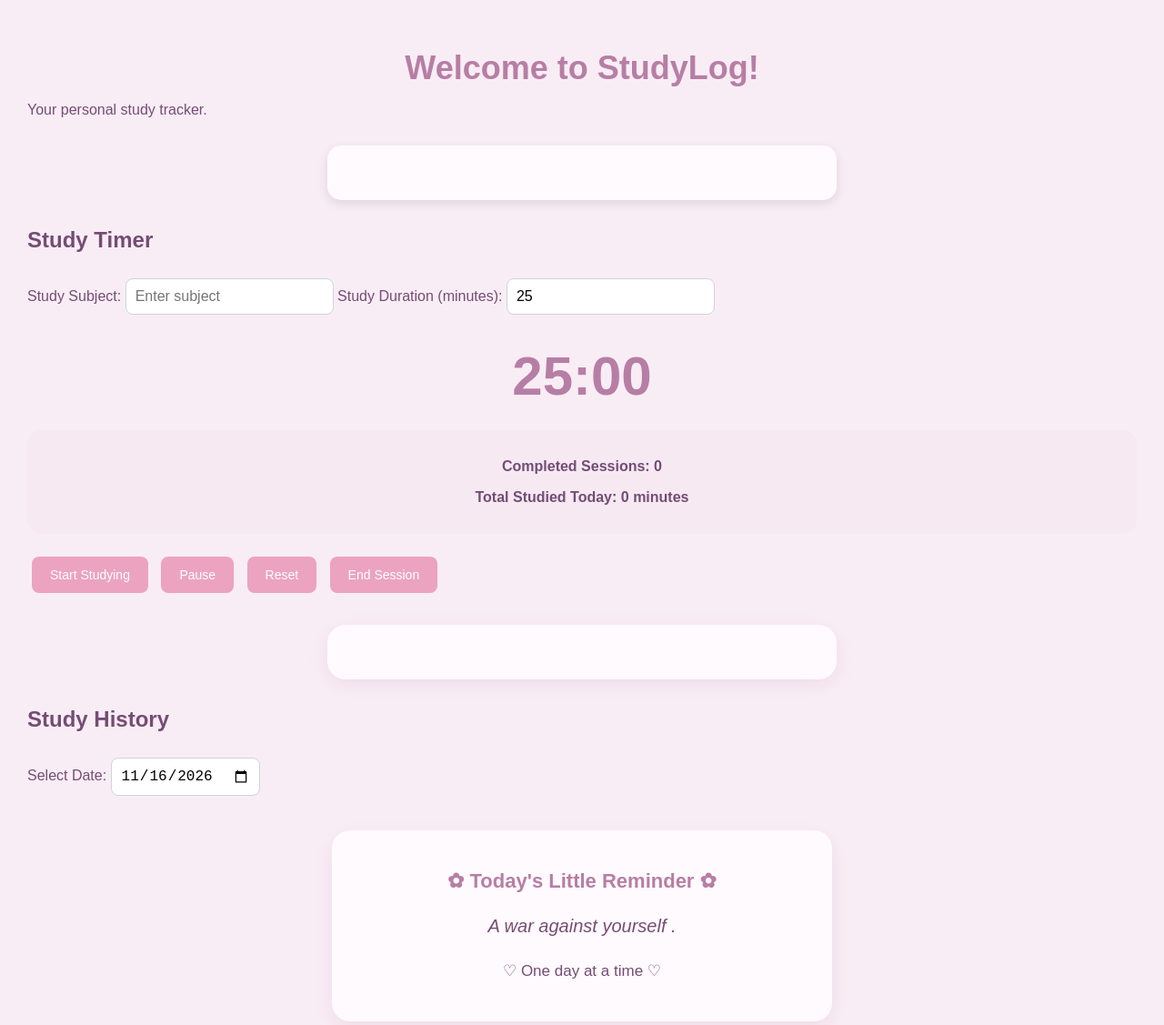
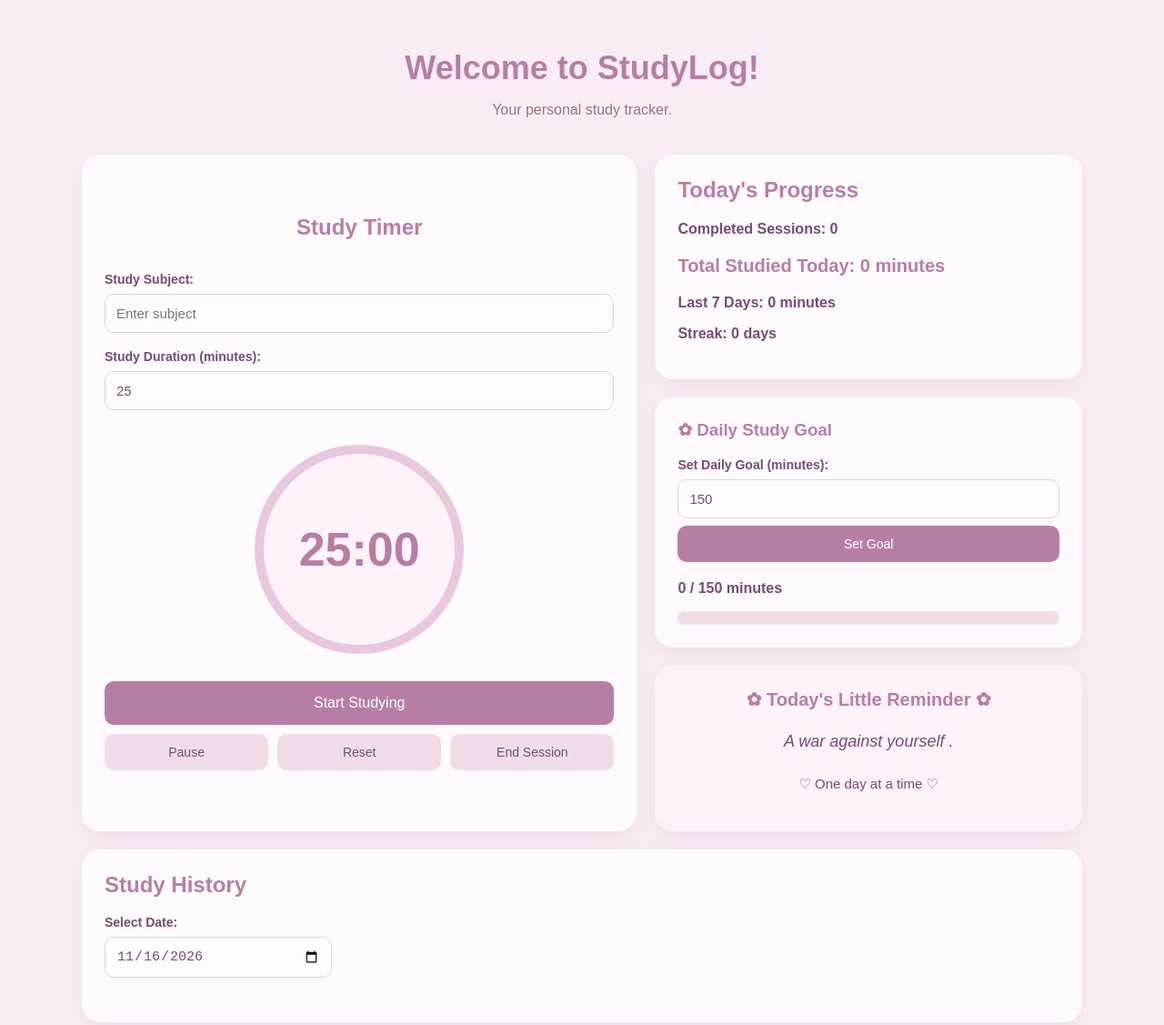
Before and after one commit to pujarai7000/StudyLog, a plain HTML site: page index.html in a window 1280 px wide. Shown: the whole page at 91% size. Drawn offline with Linux system fonts and the light colour scheme.

Commit message:
Added study streak

```diff
--- a/index.html
+++ b/index.html
@@ -1,15 +1,25 @@
+
 <!DOCTYPE html>
 <html lang="en">
 <head>
     <meta charset="UTF-8">
+    <meta name="viewport" content="width=device-width, initial-scale=1.0">
     <title>StudyLog</title>
     <link rel="stylesheet" href="style.css">
 </head>
 
 <body>
+
+    <!-- Header -->
+    <header class="header">
         <h1>Welcome to StudyLog!</h1>
         <p>Your personal study tracker.</p>
-    <div class="timer-card"></div>
+    </header>
+
+    <div class="dashboard">
+
+        <!-- Study Timer -->
+        <div class="timer-card">
             <h2>Study Timer</h2>
 
             <label for="subjectInput">Study Subject:</label>
@@ -17,21 +27,54 @@
 
             <label for="durationInput">Study Duration (minutes):</label>
             <input type="number" id="durationInput" value="25" min="1">
+
+            <div class="timer-circle">
                 <p id="timerDisplay">25:00</p>
+            </div>
 
-    <div class="progress-card">
-    <p id="sessionCount">Completed Sessions: 0</p>
-    <p id="totalStudyTime">Total Studied Time: 0 minutes</p>
-
-    </div>
+            <div class="timer-buttons">
                 <button id="startBtn">Start Studying</button>
                 <button id="pauseBtn">Pause</button>
                 <button id="resetBtn">Reset</button>
                 <button id="endBtn">End Session</button>
             </div>
+        </div>
 
-   <div class="history-card"></div>
+        <!-- Study Progress -->
+        <div class="progress-card">
+            <h2>Today's Progress</h2>
+            <p id="sessionCount">Completed Sessions: 0</p>
+            <p id="totalStudyTime">Total Studied Time: 0 minutes</p>
+            <p id="weeklyTotal">Last 7 Days: 0 minutes</p>
+            <p id="streakDisplay">Streak: 0 days</p>
 
+
+        </div>
+
+        <!-- Daily Study Goal -->
+        <div class="goal-card">
+            <h3>✿ Daily Study Goal</h3>
+
+            <label for="dailyGoalInput">Set Daily Goal (minutes):</label>
+            <input type="number" id="dailyGoalInput" value="150" min="1">
+            <button id="saveGoalBtn">Set Goal</button>
+
+            <p id="goalProgress">0 / 150 minutes</p>
+
+            <div class="progress-bar">
+                <div id="progressFill"></div>
+            </div>
+        </div>
+
+        <!-- Daily Quote -->
+        <div class="daily-quote-card">
+            <h2>✿ Today's Little Reminder ✿</h2>
+            <p id="dailyQuote"></p>
+            <p>♡ One day at a time ♡</p>
+        </div>
+
+        <!-- Study History -->
+        <div class="history-card">
             <h2>Study History</h2>
 
             <label for="historyDate">Select Date:</label>
@@ -40,17 +83,9 @@
             <ul id="historyList"></ul>
         </div>
 
-
-
-<div class="daily-quote-card">
-    <h2>✿ Today's Little Reminder ✿</h2>
-    <p id="dailyQuote"></p>
-    <p>♡ One day at a time ♡</p>
     </div>
 
+    <script src="script.js"></script>
 
-
-
-    <script src="script.js"></script>
 </body>
 </html>
--- a/script.js
+++ b/script.js
@@ -13,6 +13,10 @@ let historyList = document.getElementById("historyList");
 let sessionCount = document.getElementById("sessionCount");
 let historyDate = document.getElementById("historyDate");
 let totalStudyTime = document.getElementById("totalStudyTime");
+let weeklyTotal = document.getElementById("weeklyTotal");
+let streakDisplay = document.getElementById("streakDisplay");
+
+
 console.log(startButton);
 
 // Timer variables
@@ -30,30 +34,52 @@ let dateKey = today.getFullYear() + "-" +
 // Set date picker to today
 historyDate.value = dateKey;
 
-// Load completed sessions for today
-let storageKey = "sessions-" + dateKey;
-let completedSessions = Number(localStorage.getItem(storageKey)) || 0;
-
-sessionCount.textContent = "Completed Sessions: " + completedSessions;
-
 // Load saved study history
 let studyHistory = JSON.parse(localStorage.getItem("studyHistory")) || [];
 
 
+
+
 function calculateTotalStudyTime() {
     let totalMinutes = 0;
+    let completedCount = 0;
 
     studyHistory.forEach(function(session) {
         if (session.date === dateKey) {
             totalMinutes += session.duration;
+
+            // Only sessions without the "Partial" status count as completed
+            if (session.status !== "Partial") {
+                completedCount++;
+            }
         }
     });
 
+    sessionCount.textContent = "Completed Sessions: " + completedCount;
+
     totalStudyTime.textContent =
         "Total Studied Today: " + Number(totalMinutes.toFixed(2)) + " minutes";
+
+    // Daily Study Goal
+
+    const dailyGoal = Number(localStorage.getItem("dailyGoal")) || 150;
+
+    const goalProgress = document.getElementById("goalProgress");
+    const progressFill = document.getElementById("progressFill");
+
+    const progressPercentage = Math.min(
+        (totalMinutes / dailyGoal) * 100,
+        100
+    );
+
+    goalProgress.textContent =
+        Number(totalMinutes.toFixed(2)) + " / " + dailyGoal + " minutes";
+
+    progressFill.style.width = progressPercentage + "%";
 }
 
 calculateTotalStudyTime();
+
 
 
 // Display one study session
@@ -78,8 +104,91 @@ function showHistoryByDate(selectedDate) {
     });
 }
 
+// Save a partial study session (used by Reset and End)
+function savePartialSession(studiedSeconds) {
+    let partialSession = {
+        subject: subjectInput.value,
+        duration: Number((studiedSeconds / 60).toFixed(2)),
+        date: dateKey,
+        status: "Partial"
+    };
+
+    console.log("Partial session saved:", partialSession);
+
+    studyHistory.push(partialSession);
+
+    localStorage.setItem(
+        "studyHistory",
+        JSON.stringify(studyHistory)
+    );
+
+    showHistoryByDate(historyDate.value);
+    calculateTotalStudyTime();
+    calculateWeeklyTotal();
+    calculateStreak();
+}
+
+// Add up the minutes of every saved session
+function calculateWeeklyTotal() {
+    let totalMinutes = 0;
+
+    let cutoff = new Date();
+    cutoff.setDate(cutoff.getDate() - 6);
+
+    // Write the cutoff as "YYYY-MM-DD" text, same format as session.date
+    let cutoffKey = cutoff.getFullYear() + "-" +
+        String(cutoff.getMonth() + 1).padStart(2, "0") + "-" +
+        String(cutoff.getDate()).padStart(2, "0");
+
+    console.log("Cutoff key:", cutoffKey);
+
+    studyHistory.forEach(function(session) {
+        // Count only sessions from the cutoff day up to today
+        if (session.date >= cutoffKey && session.date <= dateKey) {
+            totalMinutes += session.duration;
+        }
+    });
+
+    weeklyTotal.textContent =
+        "Last 7 Days: " + Number(totalMinutes.toFixed(2)) + " minutes";
+}
+
+calculateWeeklyTotal();
+
+// Collect the unique days you studied (step 1 of the streak)
+function calculateStreak() {
+    let days = new Set();
+
+    studyHistory.forEach(function(session) {
+        days.add(session.date);
+    });
+
+    let streak = 0;
+    let checkDate = new Date();
+
+    // Count backward from today while each day is a study day
+    while (true) {
+        let checkKey = checkDate.getFullYear() + "-" +
+            String(checkDate.getMonth() + 1).padStart(2, "0") + "-" +
+            String(checkDate.getDate()).padStart(2, "0");
+
+        if (!days.has(checkKey)) {
+            break;
+        }
+
+        streak++;
+        checkDate.setDate(checkDate.getDate() - 1);
+    }
+
+    streakDisplay.textContent = "Streak: " + streak + " days";
+}
+
+calculateStreak();
+
 // Display today's history when the page loads
 showHistoryByDate(historyDate.value);
+
+
 
 // Update history when the user selects another date
 historyDate.addEventListener("change", function() {
@@ -102,6 +211,11 @@ startButton.addEventListener("click", function() {
         alert("Please enter a study subject!");
         return;
     }
+    if (Number(durationInput.value) <= 0) {
+    alert("Please enter a valid study duration!");
+    return;
+    }
+
 
     if (secondsRemaining <= 0) {
         secondsRemaining = Number(durationInput.value) * 60;
@@ -126,14 +240,6 @@ startButton.addEventListener("click", function() {
             timer = null;
             sessionStarted = false;
 
-            completedSessions++;
-            localStorage.setItem(storageKey, completedSessions);
-
-            sessionCount.textContent =
-                "Completed Sessions: " + completedSessions;
-
-            console.log("Completed sessions:", completedSessions);
-
             let studySession = {
                 subject: subject,
                 duration: Number(durationInput.value),
@@ -156,6 +262,8 @@ startButton.addEventListener("click", function() {
             // Refresh only the selected date's history
             showHistoryByDate(historyDate.value);
             calculateTotalStudyTime();
+            calculateWeeklyTotal();
+            calculateStreak();
         }
 
     }, 1000);
@@ -179,26 +287,7 @@ resetButton.addEventListener("click", function() {
     sessionStarted = false;
 
     if (shouldSave) {
-        console.log("Partial study time:", studiedSeconds);
-
-        let partialSession = {
-            subject: subjectInput.value,
-            duration: Number((studiedSeconds / 60).toFixed(2)),
-            date: dateKey,
-            status: "Partial"
-        };
-
-        console.log("Partial session:", partialSession);
-
-        studyHistory.push(partialSession);
-
-        localStorage.setItem(
-            "studyHistory",
-            JSON.stringify(studyHistory)
-        );
-
-        showHistoryByDate(historyDate.value);
-        calculateTotalStudyTime();
+        savePartialSession(studiedSeconds);
     }
 
     secondsRemaining = Number(durationInput.value) * 60;
@@ -239,27 +328,7 @@ endButton.addEventListener("click", function() {
     console.log("Actual study time in seconds:", studiedSeconds);
 
     if (studiedSeconds > 0) {
-        console.log("Saving partial session...");
-
-        let partialSession = {
-            subject: subjectInput.value,
-            duration: Number((studiedSeconds / 60).toFixed(2)),
-            date: dateKey,
-            status: "Partial"
-        };
-
-        console.log("Ended session:", partialSession);
-
-        studyHistory.push(partialSession);
-
-        localStorage.setItem(
-            "studyHistory",
-            JSON.stringify(studyHistory)
-        );
-
-        // Refresh history for the selected date
-        showHistoryByDate(historyDate.value);
-        calculateTotalStudyTime();
+        savePartialSession(studiedSeconds);
     }
 
     secondsRemaining = 0;
@@ -298,3 +367,23 @@ const quoteIndex = dayNumber % quotes.length;
 
 dailyQuote.textContent = quotes[quoteIndex];
 console.log("Daily quote element:", dailyQuote);
+
+
+const dailyGoalInput = document.getElementById("dailyGoalInput");
+const saveGoalBtn = document.getElementById("saveGoalBtn");
+
+// Display the previously saved goal
+dailyGoalInput.value = localStorage.getItem("dailyGoal") || 150;
+
+saveGoalBtn.addEventListener("click", function() {
+    const newGoal = Number(dailyGoalInput.value);
+
+    if (newGoal <= 0 || !Number.isFinite(newGoal)) {
+        alert("Please enter a valid study goal.");
+        return;
+    }
+
+    localStorage.setItem("dailyGoal", newGoal);
+
+    calculateTotalStudyTime();
+});
--- a/style.css
+++ b/style.css
@@ -1,78 +1,257 @@
+
+
+/* General Settings */
+
+* {
+    box-sizing: border-box;
+}
 
 body {
-    background-color:#f9edf5;
+    background-color: #f9edf5;
     font-family: Arial, sans-serif;
     color: #754c75;
     margin: 0;
     padding: 30px;
 }
 
+/* Header */
+
+.header {
+    text-align: center;
+    margin-bottom: 40px;
+}
 
 h1 {
-    text-align: center;
-    color:#b77ea5;
+    color: #b77ea5;
     font-size: 36px;
     margin-bottom: 10px;
 }
 
+.header p {
+    color: #94758d;
+    font-size: 16px;
+}
+
+h2, h3 {
+    color: #b77ea5;
+    margin-top: 0;
+}
+
+/* Dashboard Layout */
+
+.dashboard {
+    display: grid;
+    grid-template-columns: 1.3fr 1fr;
+    grid-template-areas:
+        "timer progress"
+        "timer goal"
+        "timer quote"
+        "history history";
+
+    gap: 20px;
+    max-width: 1100px;
+    margin: 0 auto;
+}
+
+/* Common Card Styling */
+
+.timer-card,
+.progress-card,
+.goal-card,
+.daily-quote-card,
+.history-card {
+    background-color: #fffafd;
+    padding: 25px;
+    border-radius: 20px;
+    box-shadow: 0 6px 20px rgba(183, 126, 165, 0.15);
+    min-width: 0;
+}
+
+/* Study Timer */
 
 .timer-card {
-    background-color:  #fffafd;
-    padding: 30px;
-    border-radius: 15px;
-    max-width: 500px;
-    margin: 30px auto;
-    box-shadow: 0 4px 12px rgba(0, 0, 0, 0.1);
+    grid-area: timer;
+    display: flex;
+    flex-direction: column;
+    justify-content: center;
 }
 
+.timer-card h2 {
+    text-align: center;
+    margin-bottom: 25px;
+}
+
+/* Circular Timer */
+
+.timer-circle {
+    width: 230px;
+    height: 230px;
+    max-width: 100%;
+    border: 10px solid #e8c8df;
+    border-radius: 50%;
+    background-color: #fcf2f8;
+
+    display: flex;
+    justify-content: center;
+    align-items: center;
+
+    margin: 30px auto;
+}
 
 #timerDisplay {
-    font-size: 60px;
+    font-size: 52px;
     font-weight: bold;
-    text-align: center;
     color: #b77ea5;
-    margin: 25px 0;
+    margin: 0;
 }
 
+/* Input Fields */
+
+label {
+    font-size: 14px;
+    font-weight: 600;
+    display: block;
+    margin-top: 10px;
+}
+
+input {
+    width: 100%;
+    padding: 12px;
+    border: 1px solid #e4cddd;
+    border-radius: 10px;
+    background-color: #fffcfe;
+    color: #754c75;
+    font-size: 15px;
+    margin: 8px 0;
+}
+
+input:focus {
+    outline: 2px solid #d9aeca;
+    border-color: #b77ea5;
+}
+
+/* Buttons */
 
 button {
-    background-color: #eba3c0;
+    background-color: #b77ea5;
     color: white;
     border: none;
     padding: 12px 20px;
-    border-radius: 8px;
+    border-radius: 10px;
     font-size: 14px;
     cursor: pointer;
-    margin: 5px;
+    transition: background-color 0.2s ease;
 }
 
-input {
-    padding: 10px;
-    border: 1px solid #cbd5e1;
-    border-radius: 8px;
-    font-size: 16px;
-    margin: 8px 0;
-    box-sizing: border-box;
+button:hover {
+    background-color: #965d86;
 }
 
-
-
-button:hover {
-    background-color:#965d86;
+.timer-buttons {
+    display: grid;
+    grid-template-columns: repeat(3, 1fr);
+    gap: 10px;
 }
 
+#startBtn {
+    grid-column: 1 / -1;
+    padding: 15px;
+    font-size: 16px;
+}
 
+#pauseBtn,
+#resetBtn,
+#endBtn {
+    background-color: #f0dce9;
+    color: #754c75;
+}
 
+#pauseBtn:hover,
+#resetBtn:hover,
+#endBtn:hover {
+    background-color: #e5c5da;
+}
+
+/* Today's Progress */
+
+.progress-card {
+    grid-area: progress;
+}
+
+.progress-card p {
+    font-size: 16px;
+    font-weight: 600;
+}
+
+#totalStudyTime {
+    color: #b77ea5;
+    font-size: 20px;
+}
+
+/* Daily Study Goal */
+
+.goal-card {
+    grid-area: goal;
+}
+
+#saveGoalBtn {
+    width: 100%;
+}
+
+#goalProgress {
+    font-size: 16px;
+    font-weight: bold;
+    margin-top: 20px;
+}
+
+.progress-bar {
+    background-color: #f2dce9;
+    height: 15px;
+    border-radius: 20px;
+    overflow: hidden;
+    margin-top: 15px;
+}
+
+#progressFill {
+    background-color: #b77ea5;
+    width: 0%;
+    height: 100%;
+    border-radius: 20px;
+    transition: width 0.5s ease;
+}
+
+/* Daily Motivational Quote */
+
+.daily-quote-card {
+    grid-area: quote;
+    text-align: center;
+    background-color: #fcf2f8;
+}
+
+.daily-quote-card h2 {
+    font-size: 20px;
+}
+
+.daily-quote-card p {
+    font-size: 15px;
+    line-height: 1.6;
+}
+
+#dailyQuote {
+    font-style: italic;
+    font-size: 18px;
+    margin: 20px 0;
+}
+
+/* Study History */
 
 .history-card {
-    background-color: #fffafd;
-    padding: 30px;
-    border-radius: 20px;
-    max-width: 500px;
-    margin: 30px auto;
-    box-shadow: 0 6px 20px rgba(183, 126, 165, 0.15);
+    grid-area: history;
 }
 
+#historyDate {
+    max-width: 250px;
+}
 
 #historyList {
     list-style: none;
@@ -86,22 +265,6 @@ button:hover {
     border-radius: 12px;
     color: #754c75;
 }
-
-
-.progress-card {
-    background-color: #f6e9f2;
-    padding: 15px 20px;
-    border-radius: 15px;
-    margin: 20px 0;
-    text-align: center;
-}
-
-.progress-card p {
-    color: #754c75;
-    font-size: 16px;
-    font-weight: 600;
-}
-
 
 /* Motivational Quote Popup */
 
@@ -118,31 +281,35 @@ button:hover {
     z-index: 1000;
 }
 
+/* Responsive Design */
 
+@media (max-width: 768px) {
 
-.daily-quote-card {
-    background-color: #fffafd;
-    padding: 25px;
-    border-radius: 20px;
-    max-width: 500px;
-    margin: 30px auto;
-    text-align: center;
-    box-shadow: 0 6px 20px rgba(183, 126, 165, 0.15);
+    body {
+        padding: 15px;
     }
 
-.daily-quote-card h2 {
-    color: #b77ea5;
-    font-size: 22px;
+    .dashboard {
+        grid-template-columns: 1fr;
+
+        grid-template-areas:
+            "timer"
+            "progress"
+            "goal"
+            "quote"
+            "history";
     }
 
-.daily-quote-card p {
-    color: #754c75;
-    font-size: 17px;
-    line-height: 1.6;
+    h1 {
+        font-size: 28px;
     }
 
-#dailyQuote {
-    font-style: italic;
-    font-size: 20px;
-    margin: 20px 0;
+    .timer-circle {
+        width: 200px;
+        height: 200px;
     }
+
+    #timerDisplay {
+        font-size: 45px;
+    }
+}
```
Lines whose indentation alone changed are shown as unchanged.
